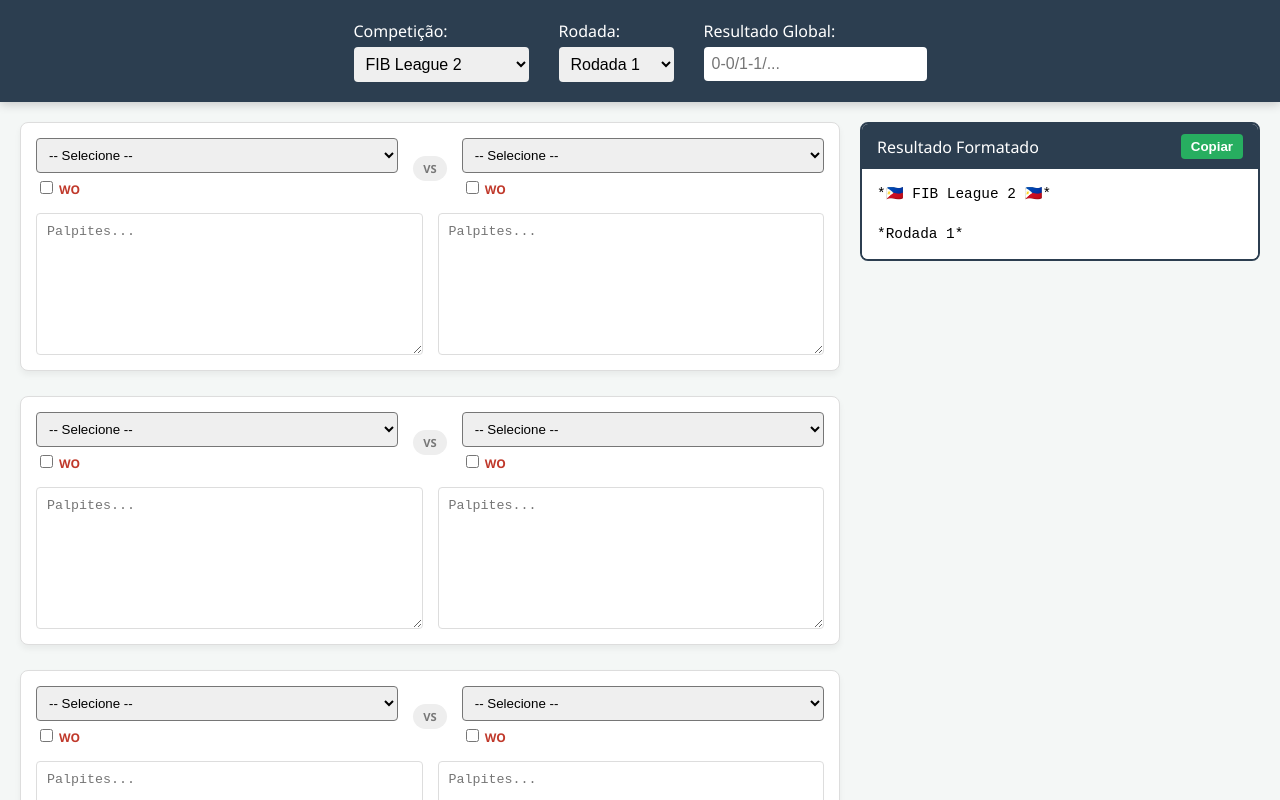
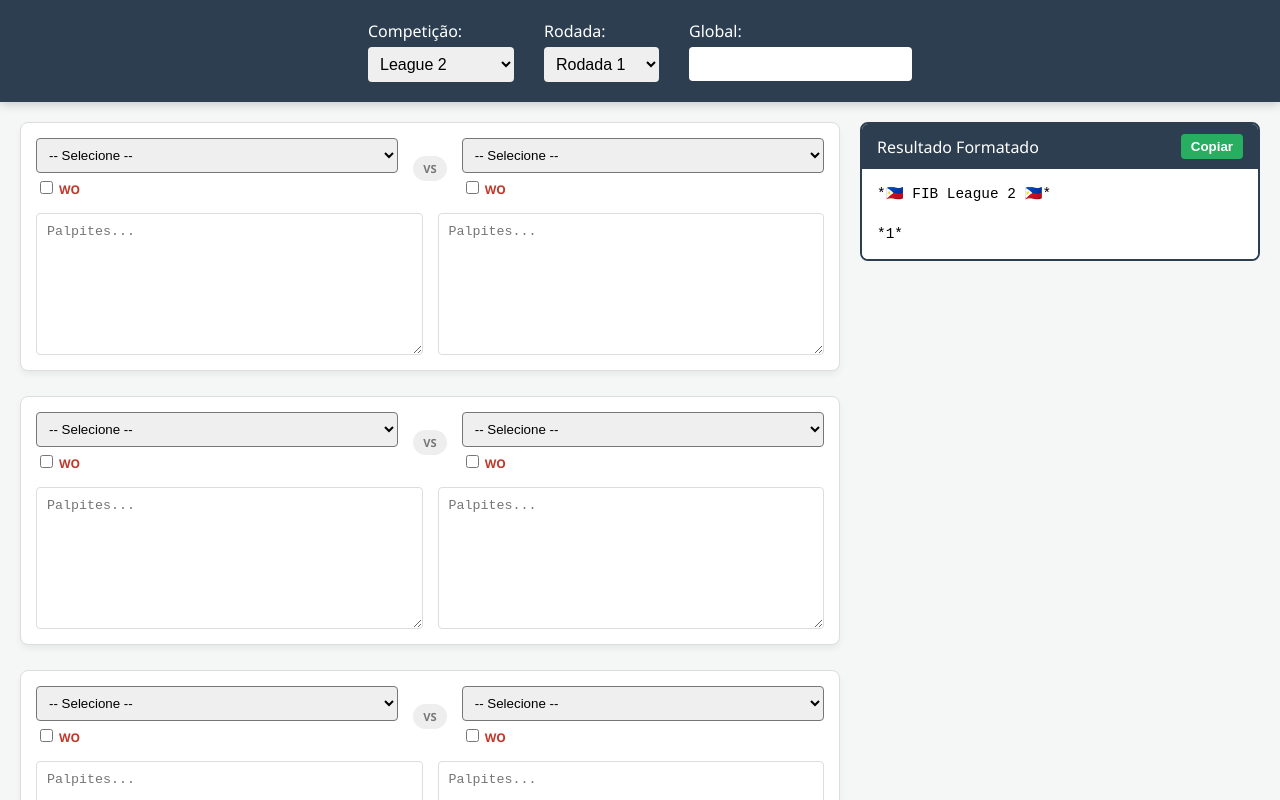
Before and after one commit to rubenfpvicente/FIB_League, a React (Vite) app: page / in a window 1280 px wide. Shown: the top 800 px of the page. Built offline with nearby package versions, Linux system fonts and the light colour scheme.

Commit message:
FIB Cup added

```diff
--- a/src/App.jsx
+++ b/src/App.jsx
@@ -3,7 +3,7 @@ import './index.css';
 import { ConfigHeader } from './components/ConfigHeader';
 import { MatchCard } from './components/MatchCard';
 import { ResultPreview } from './components/ResultPreview';
-import { TIMES_L2, TIMES_L3,TIMES_L4, TIMES_EL } from './utils/constants';
+import { TIMES_L2, TIMES_L3,TIMES_L4, TIMES_EL, TIMES_CUP } from './utils/constants';
 import { formatarNomeJogador, extrairPalpitesDoBloco } from './utils/formatters';
 
 function App() {
@@ -23,28 +23,46 @@ function App() {
 
   const getQtdJogos = () => {
     const { competicao, rodada } = config;
-    if (competicao === "L2" || competicao === "L3" || competicao === "L4") return 10;
-    if (!isNaN(rodada) && parseInt(rodada) <= 5) return 12;
-    if (rodada === "Final") return 1;
-    if (rodada.includes("Semifinais")) return 2;
-    if (rodada.includes("Quartas")) return 4;
-    if (rodada.includes("Oitavas")) return 8;
+    if (["L2", "L3", "L4"].includes(competicao)) return 10;
+
+    // Lógica da Cup
+    if (competicao === "CUP") {
+      if (!isNaN(rodada) && parseInt(rodada) <= 5) return 18; // 6 Grupos x 3 jogos
+      if (rodada.includes("16 Avos")) return 16;
+      if (rodada.includes("Oitavas")) return 8;
+      if (rodada.includes("Quartas")) return 4;
+      if (rodada.includes("Semifinais")) return 2;
+      if (rodada === "Final") return 1;
+    }
+
+    // Lógica da Europa League
+    if (competicao === "EL") {
+      if (!isNaN(rodada) && parseInt(rodada) <= 5) return 12; // 6 Grupos x 2 jogos
+      if (rodada.includes("Oitavas")) return 8;
+      if (rodada.includes("Quartas")) return 4;
+      if (rodada.includes("Semifinais")) return 2;
+      if (rodada === "Final") return 1;
+    }
     return 10;
   };
 
   // O "Motor" de Cálculo via useMemo (Performance)
   const resultadoFormatado = useMemo(() => {
     const { competicao, rodada, resultadoGlobal } = config;
-    const resArray = resultadoGlobal.split('/').map(s => s.trim());
+    const resArray = resultadoGlobal
+      .replace(/[()]/g, '/')
+      .split('/')
+      .map(s => s.trim())
+      .filter(s => s !== "");
     const isVolta = rodada.includes("Volta") || rodada === "Final";
     const isGrupos = competicao === "EL" && !isNaN(rodada) && parseInt(rodada) <= 5;
 
     let output = "";
-    if (competicao === "L2") output = "*🇵🇭 FIB League 2 🇵🇭*";
-    else if (competicao === "L3") output = "*🇵🇭 FIB League 3 🇵🇭*";
-    else if (competicao === "L4") output = "*🇵🇭 FIB League 4 🇵🇭*";
-    else output = "🇪🇺⚜ *FIB Europa League* ⚜🇪🇺";
-    output += `\n\n${isGrupos ? `*Fase de Grupos - Rodada ${rodada}*` : `*Rodada ${rodada}*`}\n\n`;
+    if (competicao === "EL") output = "🇪🇺⚜ *FIB Europa League* ⚜🇪🇺";
+    else if (competicao === "CUP") output = "🇵🇭 FIB Cup 🇵🇭";
+    else output = `*🇵🇭 FIB League ${competicao.replace("L", "")} 🇵🇭*`;
+
+    output += `\n\n${isGrupos ? `*Rodada ${rodada}*` : `*${rodada}*`}\n\n`;
 
     const calcular = (txt, wo, start, end) => {
       if (wo) return { gols: 0, lista: ["*WO*"] };
@@ -52,7 +70,11 @@ function App() {
       const linhas = texto.split('\n').map(l => l.trim()).filter(l => l !== "");
       let gols = 0; let lista = [];
       for (let i = 0; i < linhas.length; i += 2) {
-        const paps = (linhas[i+1] || "").split('/').map(s => s.trim());
+        const paps = (linhas[i+1] || "")
+          .replace(/[()]/g, '/')      // Substitui "(" e ")" por "/"
+          .split('/')                 // Divide pelas barras
+          .map(s => s.trim())         // Remove espaços de cada palpite
+          .filter(s => s !== "");
         let pts = 0;
         paps.forEach((p, idx) => { if (idx >= start && idx <= end && resArray[idx] && p === resArray[idx]) pts++; });
         if (pts > 0) {
@@ -67,8 +89,15 @@ function App() {
     jogos.slice(0, getQtdJogos()).forEach((jogo, index) => {
       if (!jogo.time1 || !jogo.time2) return;
 
-      if (isGrupos && index % 2 === 0) {
-        output += `*Grupo ${["A","B","C","D","E","F"][Math.floor(index/2)]}*\n\n`;
+      if (isGrupos) {
+        // Europa League: Grupo muda a cada 2 jogos
+        if (competicao === "EL" && index % 2 === 0) {
+          output += `*Grupo ${["A","B","C","D","E","F"][Math.floor(index/2)]}*\n\n`;
+        }
+        // FIB Cup: Grupo muda a cada 3 jogos
+        if (competicao === "CUP" && index % 3 === 0) {
+          output += `*Grupo ${["A","B","C","D","E","F"][Math.floor(index/3)]}*\n\n`;
+        }
       }
 
       const f = (t) => ({ flag: t.split(' ')[0], nome: t.replace(t.split(' ')[0], '').trim() });
@@ -121,6 +150,17 @@ function App() {
     return output.trim();
   }, [config, jogos]);
 
+  const listaTimesAtual = () => {
+    switch(config.competicao) {
+      case "L2": return TIMES_L2;
+      case "L3": return TIMES_L3;
+      case "L4": return TIMES_L4;
+      case "EL": return TIMES_EL;
+      case "CUP": return TIMES_CUP;
+      default: return TIMES_L2;
+    }
+  };
+
   return (
     <div className="app-wrapper">
       <ConfigHeader config={config} setConfig={setConfig} />
@@ -130,12 +170,7 @@ function App() {
             <MatchCard
               key={index} index={index} jogo={jogo}
               onUpdate={handleUpdate}
-              times={
-                config.competicao === "L2" ? TIMES_L2 :
-                config.competicao === "L3" ? TIMES_L3 :
-                config.competicao === "L4" ? TIMES_L4 :
-                TIMES_EL
-              }
+              times={listaTimesAtual()}
               showIda={config.rodada.includes("Volta") || config.rodada === "Final"}
             />
           ))}
--- a/src/components/ConfigHeader.jsx
+++ b/src/components/ConfigHeader.jsx
@@ -1,4 +1,4 @@
-import { RODADAS_EL } from '../utils/constants';
+import { RODADAS_EL, RODADAS_CUP } from '../utils/constants';
 
 export const ConfigHeader = ({ config, setConfig }) => {
   const { competicao, rodada, resultadoGlobal } = config;
@@ -12,35 +12,35 @@ export const ConfigHeader = ({ config, setConfig }) => {
             value={competicao}
             onChange={(e) => setConfig({ ...config, competicao: e.target.value, rodada: "1" })}
           >
-            <option value="L2">FIB League 2</option>
-            <option value="L3">FIB League 3</option>
-            <option value="L4">FIB League 4</option>
-            <option value="EL">FIB Europa League</option>
+            <option value="L2">League 2</option>
+            <option value="L3">League 3</option>
+            <option value="L4">League 4</option>
+            <option value="EL">Europa League</option>
+            <option value="CUP">FIB Cup</option>
           </select>
         </div>
 
         <div className="input-group">
           <label>Rodada:</label>
-          <select
-            value={rodada}
-            onChange={(e) => setConfig({ ...config, rodada: e.target.value })}
-          >
-            {competicao === "L2" ? (
+          <select value={rodada} onChange={(e) => setConfig({ ...config, rodada: e.target.value })}>
+            {/* Ligas de pontos corridos */}
+            {(competicao === "L2" || competicao === "L3" || competicao === "L4") && (
               [...Array(38)].map((_, i) => <option key={i+1} value={i+1}>Rodada {i+1}</option>)
-            ) : (
+            )}
+            {/* Europa League */}
+            {competicao === "EL" && (
               RODADAS_EL.map(r => <option key={r} value={r}>{isNaN(r) ? r : `Rodada ${r}`}</option>)
+            )}
+            {/* FIB Cup */}
+            {competicao === "CUP" && (
+              RODADAS_CUP.map(r => <option key={r} value={r}>{isNaN(r) ? r : `Rodada ${r}`}</option>)
             )}
           </select>
         </div>
 
         <div className="input-group">
-          <label>Resultado Global:</label>
-          <input
-            type="text"
-            placeholder="0-0/1-1/..."
-            value={resultadoGlobal}
-            onChange={(e) => setConfig({ ...config, resultadoGlobal: e.target.value })}
-          />
+          <label>Global:</label>
+          <input type="text" value={resultadoGlobal} onChange={(e) => setConfig({ ...config, resultadoGlobal: e.target.value })} />
         </div>
       </div>
     </header>
--- a/src/utils/constants.js
+++ b/src/utils/constants.js
@@ -13,6 +13,17 @@ export const TIMES_L4 = [
 export const TIMES_EL = [ "🇬🇷 AEK Athens", "🇮🇹 AS Roma", "🇳🇴 Bodø/Glimt", "🇵🇹 Braga", "🇽🇪 Chelsea", "🇮🇹 Chievo Verona", "🇩🇰 Copenhagen", "🇽🇪 Derby County", "🇽🇪 Dundee FC", "🇭🇺 Ferencváros", "🇹🇷 Galatasaray", "🇮🇹 Internazionale", "🇫🇴 KÍ Klaksvík", "🇽🇪 Liverpool", "🇫🇷 Marseille", "🇽🇪 Millwall", "🇵🇹 Rio Ave", "🇪🇸 Real Bétis", "🇪🇸 Real Madrid", "🇮🇹 Parma", "🇦🇲 Pyunik Yerevan", "🇺🇦 Shakhtar Donetsk", "🇲🇩 Sheriff Tiraspol", "🇪🇸 Sevilla", "🇽🇼 Swansea City", "🇩🇪 Werder Bremen", "🇽🇪 West Ham", "🇽🇪 Wolverhampton"
 ];
 
+export const TIMES_CUP = [ "🇬🇷 AEK Athens", "🇧🇪 Anderlecht", "🇽🇪 Aston Villa", "🇨🇭 Basel", "🇵🇹 Belenenses", "🇳🇴 Bodø/Glimt", "🇩🇪 Borussia Dortmund", "🇽🇸 Celtic", "🇪🇸 Celta de Vigo", "🇽🇪 Chelsea", "🇽🇪 Corinthian-Casuals", "🇩🇰 Copenhagen", "🇽🇪 Derby County", "🇰🇿 FC Astana", "🇭🇺 Ferencváros", "🇹🇷 Galatasaray", "🇩🇪 Hamburger SV", "🇮🇹 Internazionale", "🇮🇹 Juventus", "🇫🇴 KÍ Klaksvík", "🇪🇸 Las Palmas", "🇫🇷 Lens", "🇽🇪 Manchester City", "🇽🇪 Millwall", "🇫🇷 Monaco", "🇫🇷 Pau FC", "🇪🇸 Real Bétis", "🇪🇸 Real Madrid", "🇽🇼 Swansea City", "🇪🇸 Villarreal", "🇩🇪 Werder Bremen", "🇽🇪 West Ham" ];
+
+export const RODADAS_CUP = [
+  "1", "2", "3", "4", "5",
+  "16 Avos - Ida", "16 Avos - Volta",
+  "Oitavas - Ida", "Oitavas - Volta",
+  "Quartas - Ida", "Quartas - Volta",
+  "Semifinais - Ida", "Semifinais - Volta",
+  "Final"
+];
+
 export const RODADAS_EL = [
   "1", "2", "3", "4", "5",
   "Oitavas - Ida", "Oitavas - Volta",
```
